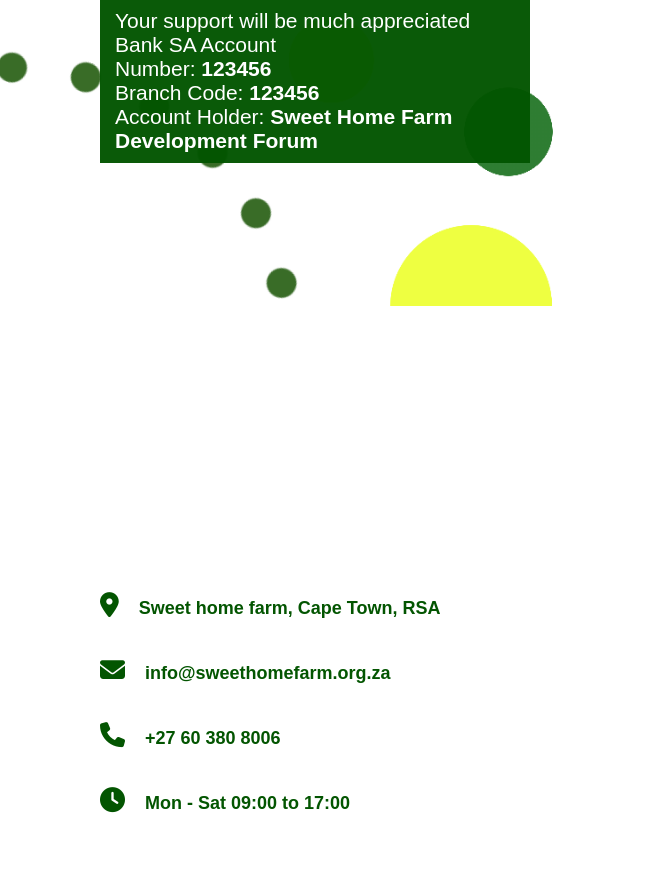
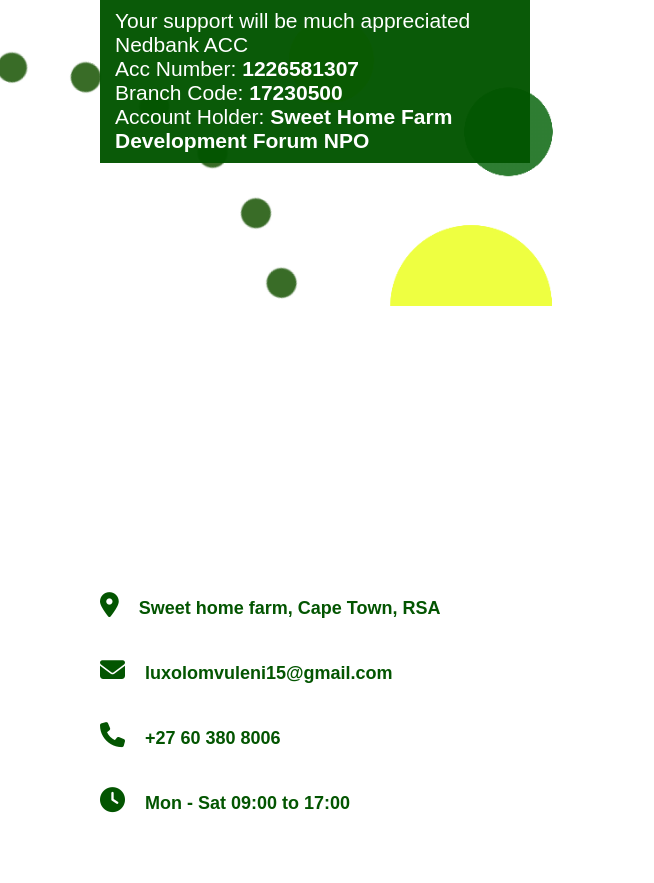
Before and after one commit to m-kona/sweethomefarm, a plain HTML site: page index.html in a window 1280 px wide. Shown: the part 2094-2977 px from the top of the page, 0-654 px from the left. Drawn offline with Linux system fonts and the light colour scheme.

Commit message:
first commit

```diff
--- a/index.html
+++ b/index.html
@@ -33,7 +33,7 @@
             <h1>Who are we</h1>
             <article>
                 <p>
-                    Sweet Home Farm Development Forum was created not long ago, it was created due to the lack/slow support from the government in recreational and the well being of the community.</br>
+                    Sweet Home Farm Development Forum was created not long ago by Mvuleni Luxolo(Chairperson), Zamuxolo Phakamile(Dep Chairperson), Nomthakazelo Mahambehlala(Secretary), Thulani Jabe(Dep Secretary), Phuthumani Vellem(Treasure). It was created due to the lack/slow support from the government in recreational and the well being of the community.</br>
                     Youth need facilities to showcase and upskill themselves, as we grow as an Organization we will have a project where we will teach people skills courses to reduce the unemployment rate.</br>
                     Our community is heavily poverty stricken we help where we can. In winter the struggle is real we live in Shacks/Wendy houses, in heavy rains many families suffer due to floods they lose their houses, clothes and  food, we try by all means to meet the families halfway but due to the lack of funds and resources not everyone is helped.
                 </p>
@@ -50,10 +50,10 @@
                     By helping with what is needed it will surely brings positivity and hope in our community.<br>
                     <br>
                     Your support will be much appreciated<br>
-                    Bank SA Account<br>
-                    Number: <b>123456</b><br>
-                    Branch Code: <b>123456</b><br>
-                    Account Holder: <b>Sweet Home Farm Development Forum</b>
+                    Nedbank ACC<br>
+                    Acc Number: <b>1226581307</b><br>
+                    Branch Code: <b>17230500</b><br>
+                    Account Holder: <b>Sweet Home Farm Development Forum NPO</b>
                 </p>
             </article>
         </div>
@@ -64,7 +64,7 @@
     <div id="contact">
         <div class="contact-info">
             <div><i class="fas fa-map-marker-alt"></i>Sweet home farm, Cape Town, RSA </div>
-            <div><i class="fas fa-envelope"></i><a href="mailto:info@sweethomefarm.org.za" target="_blank">info@sweethomefarm.org.za</a></div>
+            <div><i class="fas fa-envelope"></i><a href="mailto:luxolomvuleni15@gmail.com" target="_blank">luxolomvuleni15@gmail.com</a></div>
             <div><i class="fas fa-phone"></i>+27 60 380 8006</div>
             <div><i class="fas fa-clock"></i>Mon - Sat 09:00 to 17:00</div>
         </div>
```
